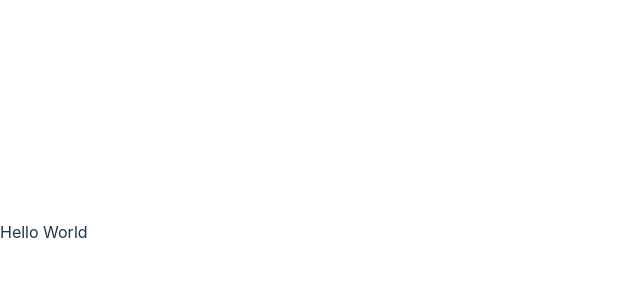
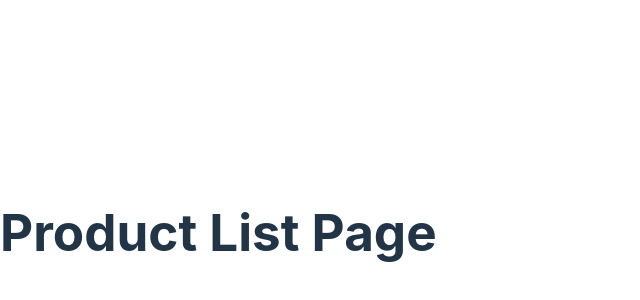
Before and after one commit to Paulinojr/beer-e-commerce, a React (Vite) app in the folder beer-e-commerce-frontend/: page /products in a window 1280 px wide. Shown: the part 168-468 px from the top of the page, without its empty margins (0-640 px from the left). Built offline with nearby package versions, Linux system fonts and the light colour scheme.

Commit message:
feat: add default routes

```diff
--- a/beer-e-commerce-frontend/src/App.jsx
+++ b/beer-e-commerce-frontend/src/App.jsx
@@ -1,12 +1,21 @@
+//Routing
+import {BrowserRouter as Router, Routes, Route, Navigate} from 'react-router-dom'
+import ProductListPage from './pages/ProductListPage'
 
+//Styles
 import './App.css'
 
 function App() {
 
   return (
-    <>
-      Hello World
-    </>
+    <Router>
+      <Routes>
+        {/*Make /products the default route */}
+        <Route path="/" element={<Navigate to="/products" />} />
+
+        <Route path="products" element={<ProductListPage />} />
+      </Routes>
+    </Router>
   )
 }
 
--- /dev/null
+++ b/beer-e-commerce-frontend/src/pages/ProductListPage.jsx
@@ -0,0 +1,9 @@
+function ProductListPage() {
+  return (
+    <>
+      <h1>Product List Page</h1>
+    </>
+  )
+}
+
+export default ProductListPage;
```
